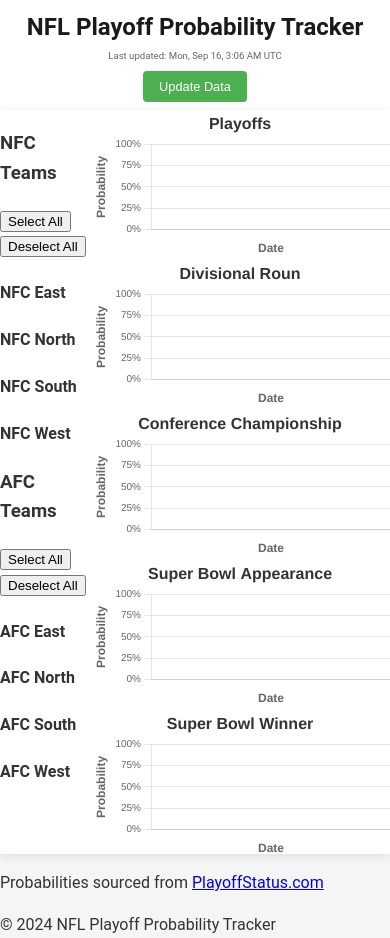
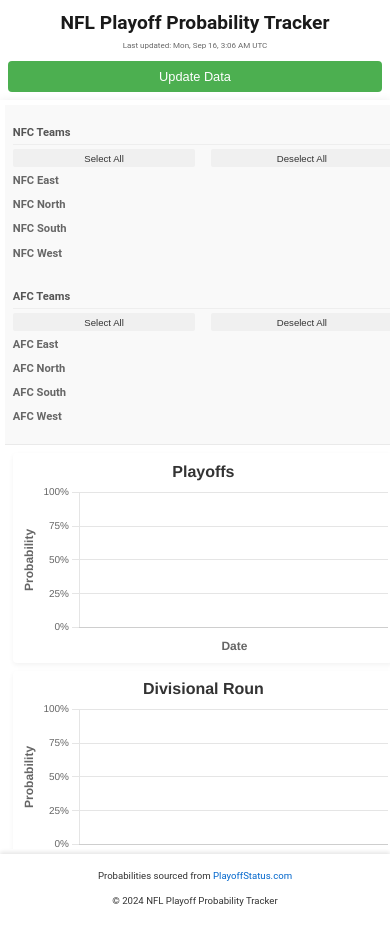
Before and after one commit to TimCodesStuff/nfl-team-playoff-tracker, a Flask app: page / in a window 390 px wide. After the commit the page ends 906 px from the top, so only its background shows below. Run offline with Flask 3, Linux system fonts and the light colour scheme; data that the repository does not hold is empty; some libraries are stand-ins or nearby versions.

Commit message:
Fixing CSS broken by the agent.

```diff
--- a/static/css/styles.css
+++ b/static/css/styles.css
@@ -60,4 +60,147 @@
     box-shadow: 0 2px 10px rgba(0,0,0,0.1);
 }
 
-/* ... (rest of the existing CSS code) */
+/* Sidebar styles */
+#sidebar {
+    width: 280px;
+    flex-shrink: 0;
+    overflow-y: auto;
+    padding: 0.5rem;
+    background-color: #f9f9f9;
+    border-right: 1px solid #eaeaea;
+}
+/* Global legend styles */
+.global-legend {
+    display: flex;
+    flex-direction: column;
+    gap: 0.3rem;
+}
+.legend-section {
+    margin-bottom: 0.5rem;
+}
+.legend-section h3 {
+    font-size: 0.8rem;
+    margin-bottom: 0.3rem;
+    color: #555;
+    border-bottom: 1px solid #eee;
+    padding-bottom: 0.1rem;
+}
+.legend-section h4 {
+    font-size: 0.7rem;
+    margin: 0.3rem 0 0.1rem;
+    color: #666;
+}
+/* Button styles */
+.button-container {
+    display: flex;
+    justify-content: space-between;
+    margin-bottom: 0.3rem;
+}
+.select-all-btn, .deselect-all-btn {
+    width: 48%;
+    padding: 0.2rem;
+    font-size: 0.6rem;
+}
+.team-buttons-grid {
+    display: grid;
+    grid-template-columns: repeat(2, 1fr);
+    gap: 0.1rem;
+}
+button {
+    width: 100%;
+    padding: 0.3rem;
+    background-color: #f0f0f0;
+    border: none;
+    border-radius: 2px;
+    cursor: pointer;
+    transition: background-color 0.3s, transform 0.1s;
+    font-size: 0.7rem;
+    font-weight: 500;
+    color: #333;
+}
+button:hover {
+    background-color: #e0e0e0;
+    transform: translateY(-1px);
+}
+button:active {
+    transform: translateY(1px);
+}
+button.inactive {
+    opacity: 0.5;
+}
+/* Chart container styles */
+#chart-container {
+    flex: 1;
+    overflow-y: auto;
+    padding: 0.5rem;
+}
+.chart {
+    height: 250px;
+    margin-bottom: 0.5rem;
+    background-color: #ffffff;
+    border-radius: 4px;
+    padding: 0.5rem;
+    box-shadow: 0 2px 5px rgba(0,0,0,0.05);
+}
+canvas {
+    max-width: 100%;
+    height: 100%;
+}
+/* Footer styles */
+footer {
+    text-align: center;
+    padding: 0.3rem;
+    background-color: #ffffff;
+    box-shadow: 0 -2px 4px rgba(0, 0, 0, 0.1);
+    font-size: 0.6rem;
+}
+footer a {
+    color: #0066cc;
+    text-decoration: none;
+    transition: color 0.3s;
+}
+footer a:hover {
+    color: #004499;
+    text-decoration: underline;
+}
+/* Responsive design */
+@media (max-width: 1024px) {
+    .content-container {
+        flex-direction: column;
+    }
+    #sidebar {
+        width: 100%;
+        border-right: none;
+        border-bottom: 1px solid #eaeaea;
+    }
+    #chart-container {
+        width: 100%;
+    }
+    .chart {
+        height: 200px;
+    }
+}
+@media (max-width: 480px) {
+    h1 {
+        font-size: 1.2rem;
+    }
+    #last-updated {
+        font-size: 0.5rem;
+    }
+    .legend-section h3 {
+        font-size: 0.7rem;
+    }
+    button {
+        font-size: 0.5rem;
+        padding: 0.15rem;
+    }
+    .content-container {
+        padding: 0.3rem;
+    }
+    .chart {
+        padding: 0.3rem;
+    }
+    .team-buttons-grid {
+        grid-template-columns: 1fr 1fr;
+    }
+}
```
